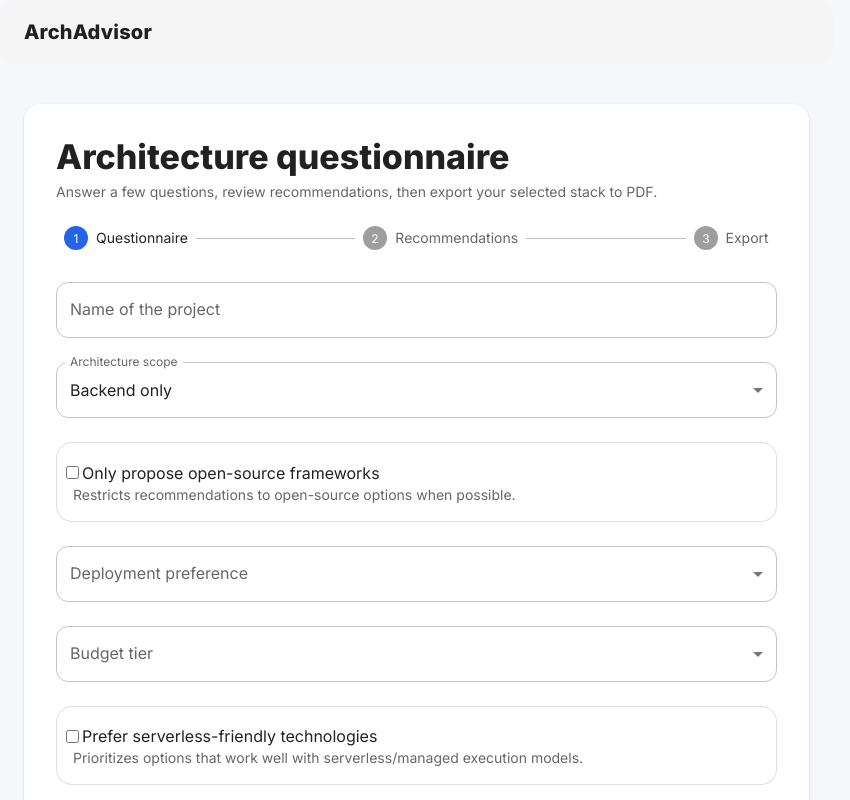
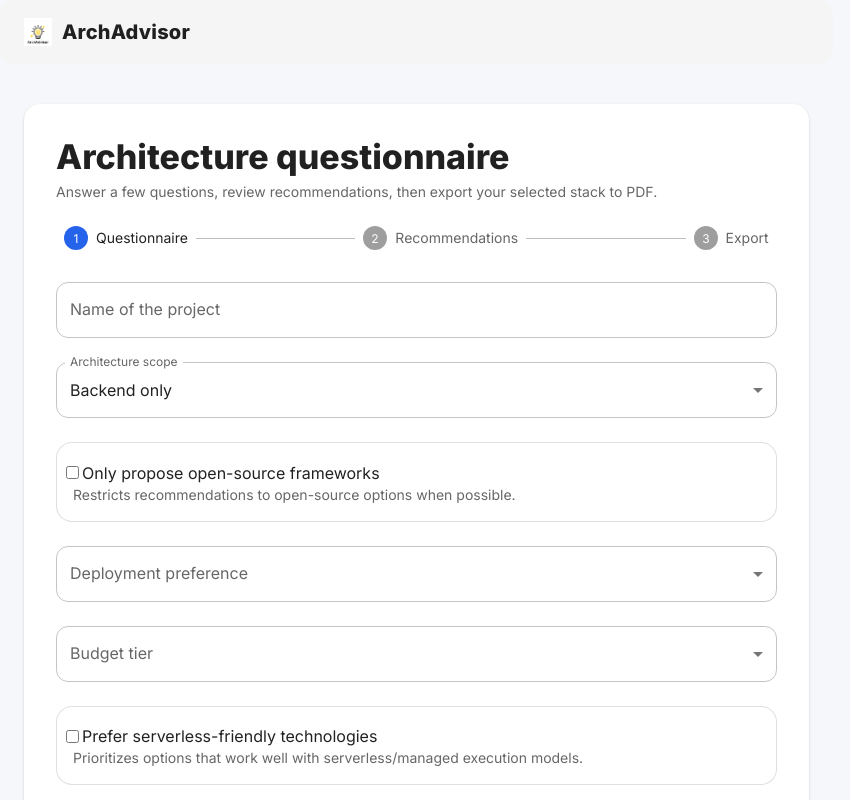
Before and after one commit to ArchAdvisor/ArchAdvisor, a React (Vite) app in the folder frontend/: page / in a window 1280 px wide. Shown: the top 800 px of the page, without its empty margins (0-850 px from the left). Built offline with nearby package versions, Linux system fonts and the light colour scheme.

Commit message:
Add logo to header

```diff
--- a/frontend/src/AppShell.tsx
+++ b/frontend/src/AppShell.tsx
@@ -26,7 +26,6 @@ const steps: StepDef[] = [
 function computeActiveStep(pathname: string) {
   if (pathname.startsWith("/results")) return 1;
   if (pathname.startsWith("/final")) return 2;
-  // drafts should still count as questionnaire step
   if (pathname.startsWith("/draft/")) return 0;
   return 0;
 }
@@ -49,13 +48,37 @@ export function AppShell({ children }: PropsWithChildren) {
       <Box sx={{ minHeight: "100vh", bgcolor: "background.default" }}>
     <AppBar position="sticky" elevation={0} color="default">
       <Toolbar sx={{ gap: 1.5 }}>
+        <Box
+          sx={{
+            display: "flex",
+            alignItems: "center",
+            gap: 1.25,
+            cursor: "pointer",
+          }}
+          onClick={() => navigate("/")}
+        >
+          <Box
+            component="img"
+            src="/logo_01.png"
+            alt="ArchAdvisor logo"
+            sx={{
+              height: 28,
+              width: "auto",
+              display: "block",
+            }}
+          />
+
           <Typography
             variant="h6"
-            sx={{ fontWeight: 900, letterSpacing: 0.2, cursor: "pointer" }}
-            onClick={() => navigate("/")}
+            sx={{
+              fontWeight: 900,
+              letterSpacing: 0.2,
+              lineHeight: 1,
+            }}
           >
             ArchAdvisor
           </Typography>
+        </Box>
 
         <Box sx={{ flexGrow: 1 }} />
       </Toolbar>
```
Also changed, not shown: frontend/public/logo_01.png (added). Lines whose indentation alone changed are shown as unchanged.
